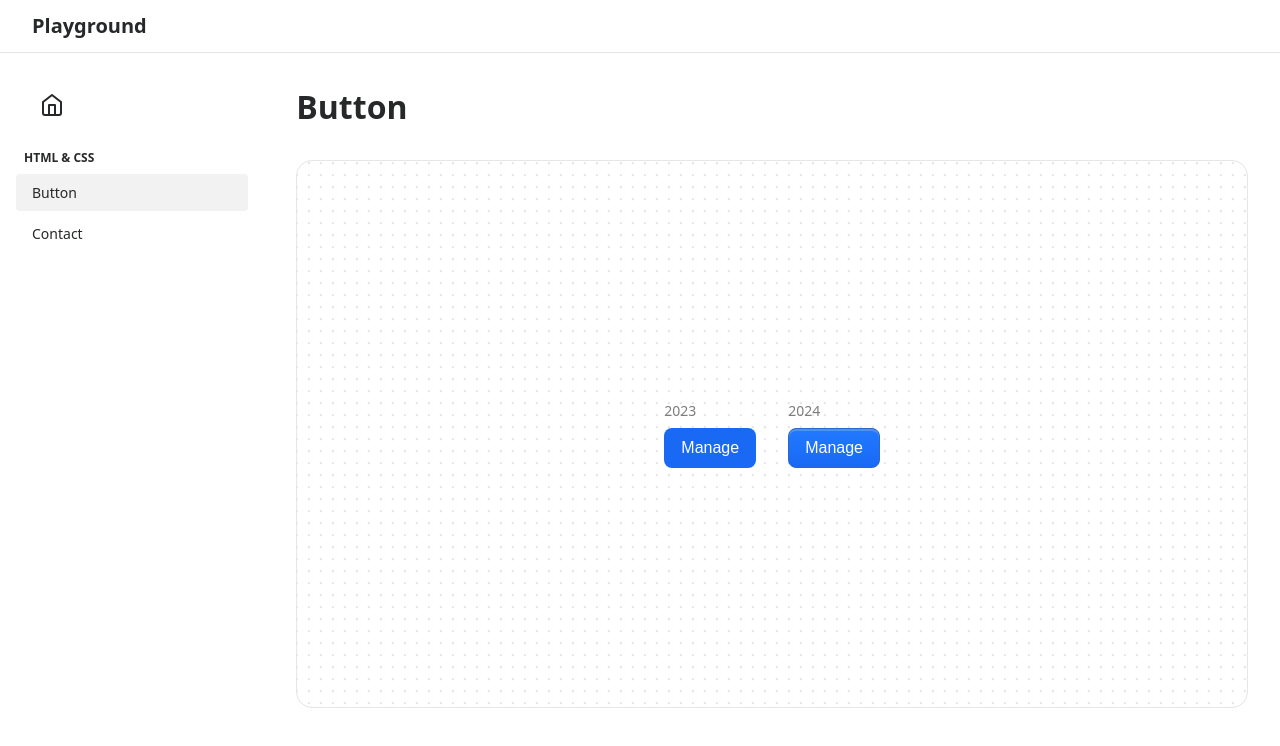
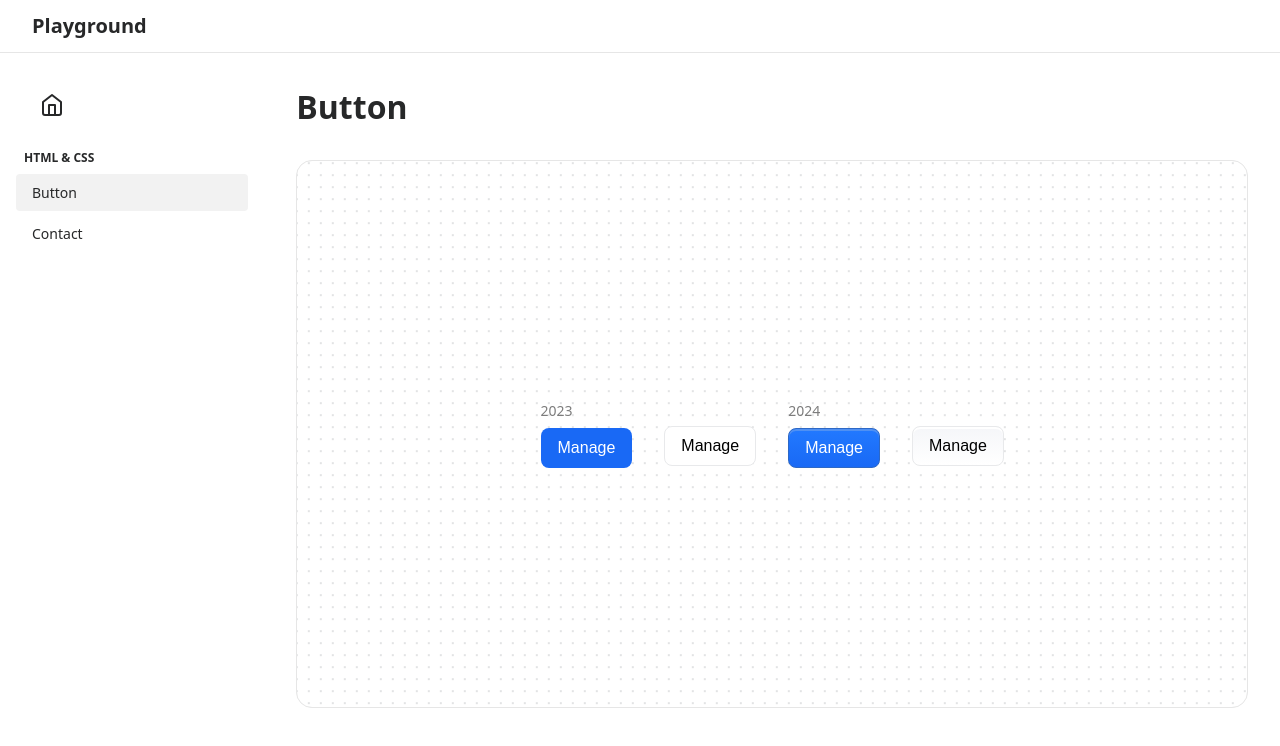
Before and after one commit to franckgaudin/back-to-basics, a React (Vite) app: page /button in a window 1280 px wide. Shown: the top 746 px of the page. Built offline with nearby package versions, Linux system fonts and the light colour scheme.

Commit message:
Fix button styling and add optional label prop to Preview component

```diff
--- a/src/components/Preview.tsx
+++ b/src/components/Preview.tsx
@@ -1,4 +1,4 @@
-export default function Preview({ label, children }: React.ComponentPropsWithoutRef<"div"> & { label: string }) {
+export default function Preview({ label, children }: React.ComponentPropsWithoutRef<"div"> & { label?: string }) {
   return (
     <div className="preview">
       <div className="preview-label">
--- a/src/components/components.css
+++ b/src/components/components.css
@@ -10,3 +10,7 @@
   color: rgb(124, 124, 124);
   font-size: 0.875rem;
 }
+
+.preview-label {
+  min-height: 1.1rem;
+}
--- a/src/pages/Button.tsx
+++ b/src/pages/Button.tsx
@@ -1,7 +1,22 @@
+import clsx from "clsx";
+
 import Flex from "../components/Flex";
 import Preview from "../components/Preview";
 
 import "./button.css";
+
+const Button = ({ children, variant = "default", year = "2023" }: React.ComponentPropsWithoutRef<"button"> & { variant?: "default" | "secondary", year? : "2023" | "2024" }) => {
+  const classes = clsx("button",{
+    [`button-${variant}`]: variant !== "default",
+    [`button-${year}`]: year !== "2023",
+  })
+
+  return (
+    <button className={classes}>
+      {children}
+    </button>
+  );
+}
 
 export default function ButtonPage() {
   return (
@@ -10,10 +25,16 @@ export default function ButtonPage() {
       <div className="playground">
           <Flex>
             <Preview label="2023">
-            <button className="button">Manage</button>
+              <Button>Manage</Button>
+            </Preview>
+            <Preview>
+              <Button variant="secondary">Manage</Button>
             </Preview>
             <Preview label="2024">
-            <button className="button button-2024">Manage</button>
+              <Button year="2024">Manage</Button>
+            </Preview>
+            <Preview>
+              <Button variant="secondary" year="2024">Manage</Button>
             </Preview>
           </Flex>
       </div>
--- a/src/pages/button.css
+++ b/src/pages/button.css
@@ -22,6 +22,7 @@
   background: linear-gradient(var(--bg-top), var(--bg-bottom));
   border-color: var(--border-color);
   box-shadow: inset 0 2px var(--light);
+
 }
 
 .button-2024:active {
@@ -29,3 +30,17 @@
   background: linear-gradient(var(--bg-bottom), var(--bg-top));
   box-shadow: none;
 }
+
+.button-secondary {
+  --primary: #fff;
+  color: #000;
+  border: 1px solid rgb(232 233 235);
+}
+
+.button-secondary.button-2024 {
+  --bg-top: rgb(245 246 249);
+  --bg-bottom: #fff;
+  --border-color: rgb(232 233 235);
+  --border-color-active: rgb(232 233 235);
+  --light: #fff;
+}
```
Lines whose indentation alone changed are shown as unchanged.
